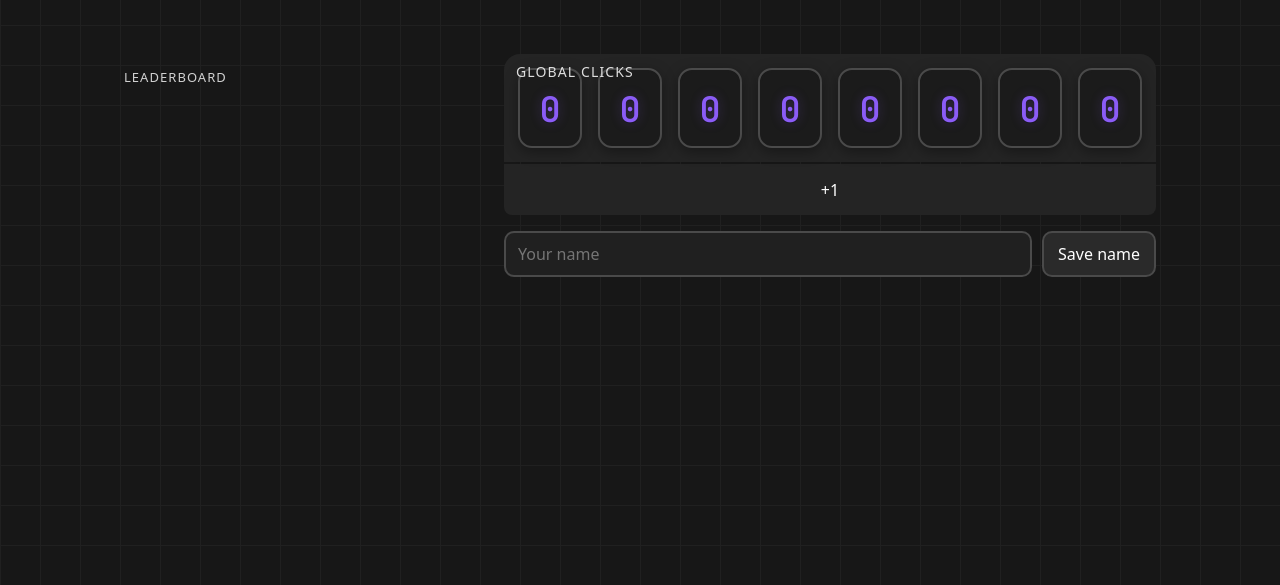
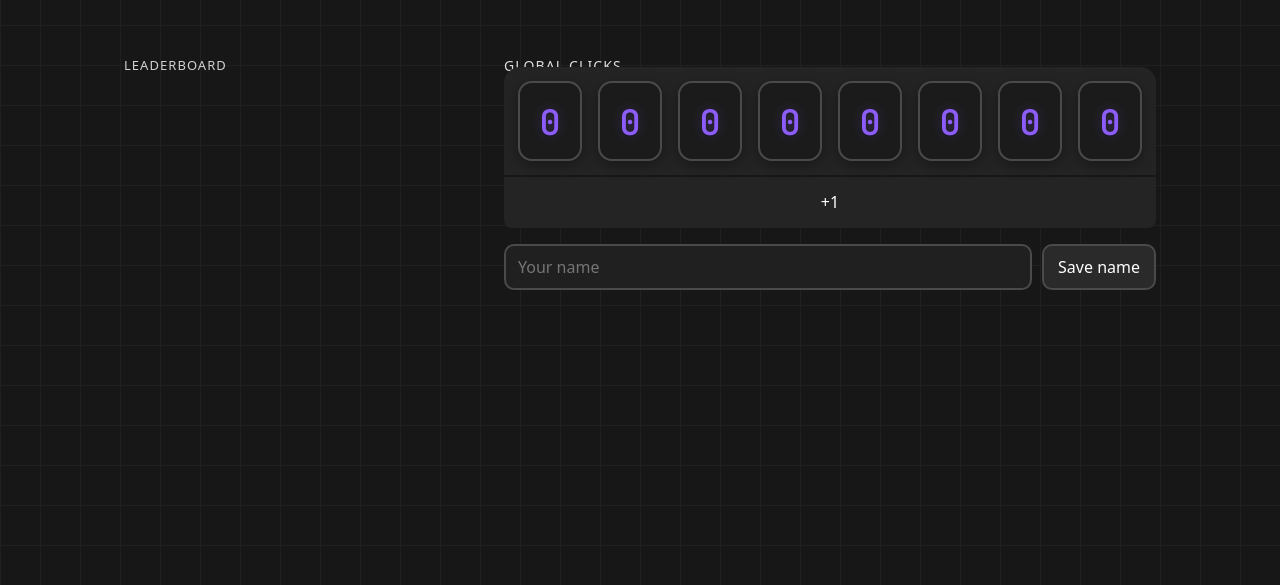
Before and after one commit to RD13GIT/1BClicksToEnd, a website: page index.html in a window 1280 px wide. Shown: the part 215-800 px from the top of the page. Drawn offline with Linux system fonts and the light colour scheme; no server answers.

Commit message:
Update index.html

```diff
--- a/index.html
+++ b/index.html
@@ -44,19 +44,19 @@
       .lb-count { font-family: "JetBrains Mono", ui-monospace, SFMono-Regular, Menlo, Monaco, Consolas, monospace; color: var(--digit); font-weight: 600; font-size: 18px; text-align: right; min-width: 5ch; }
       .empty { opacity: .7; text-align: center; padding: 8px 0; }
 
-      /* Counter */
+      /* Counter block: title above, then counter panel */
+      .counter-block { display: grid; justify-items: start; }
+      .counter-title {
+        margin-left: calc(-1 * var(--panel-pad)); /* align with panel’s left edge */
+        margin-bottom: 6px;
+        opacity: 0.85; font-size: 14px; letter-spacing: 0.08em; text-transform: uppercase;
+      }
+
       .counter-wrap { position: relative; display: inline-block; }
       .panel {
         position: absolute; inset: calc(-1 * var(--panel-pad));
         background: var(--panel-bg);
         border-radius: 16px 16px 0 0; z-index: 0;
-      }
-      /* Title overlay at top-left of counter background */
-      .counter-wrap .title {
-        position: absolute; z-index: 2;
-        top: calc(-1 * var(--panel-pad) + 8px);
-        left: calc(-1 * var(--panel-pad) + 12px);
-        opacity: 0.85; font-size: 14px; letter-spacing: 0.08em; text-transform: uppercase;
       }
       .counter { position: relative; z-index: 1; display: flex; gap: var(--gap); }
 
@@ -106,6 +106,7 @@
       #leaderboard { transition: opacity .2s ease; }
       body.is-banned #leaderboard { display: none !important; }
       body.is-banned .cta-button { background: #991b1b !important; color: #fff; cursor: not-allowed; }
+      body.is-banned .name-save { background: #991b1b !important; border-color: #5c2a2a; color: #fff; } /* save button red on ban */
       body.is-banned { --digit: #ef4444; }
 
       /* Context menu */
@@ -132,10 +133,12 @@
 
         <!-- Right: Counter + controls -->
         <div class="main">
-          <div class="counter-wrap">
-            <div class="title">GLOBAL CLICKS</div>
-            <div class="panel" aria-hidden="true"></div>
-            <div id="counter" class="counter" aria-label="8-slot counter"></div>
+          <div class="counter-block">
+            <div class="counter-title">GLOBAL CLICKS</div>
+            <div class="counter-wrap">
+              <div class="panel" aria-hidden="true"></div>
+              <div id="counter" class="counter" aria-label="8-slot counter"></div>
+            </div>
           </div>
 
           <button id="inc" class="cta-button" type="button">+1</button>
```
